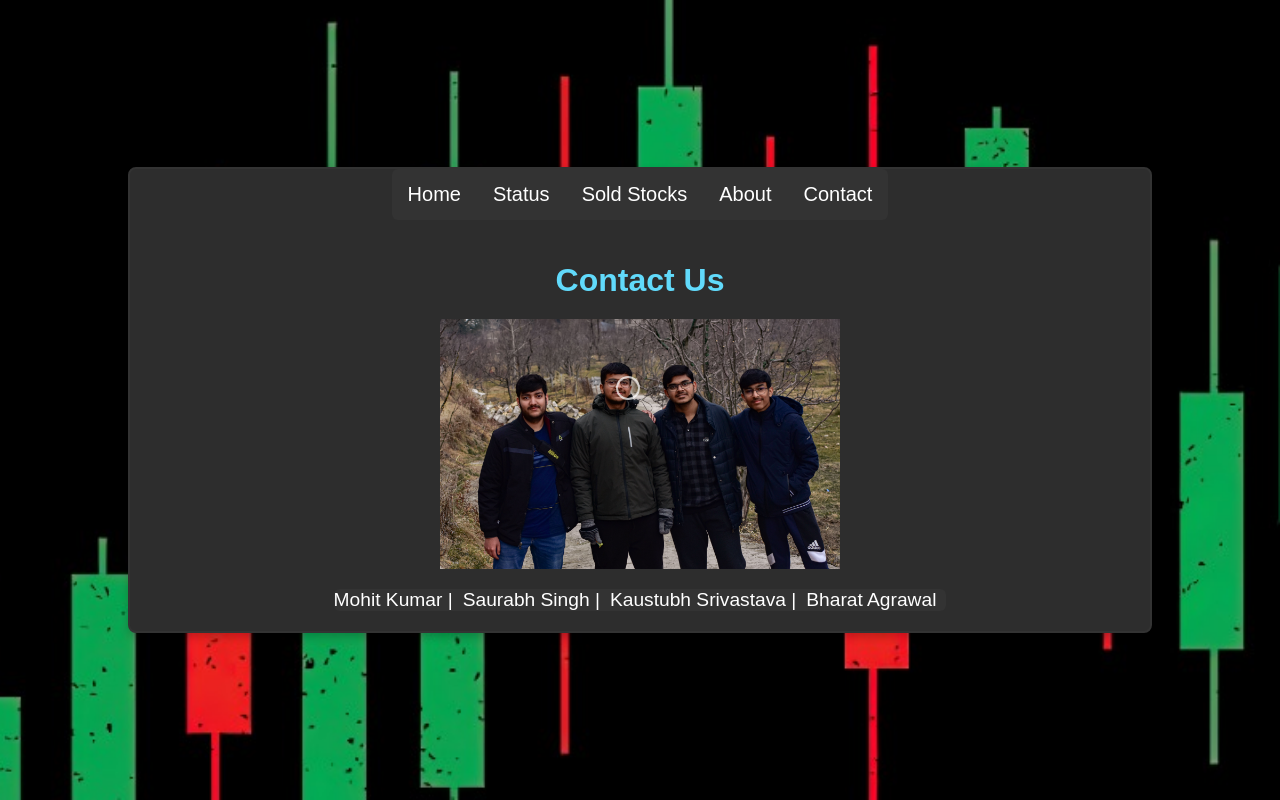
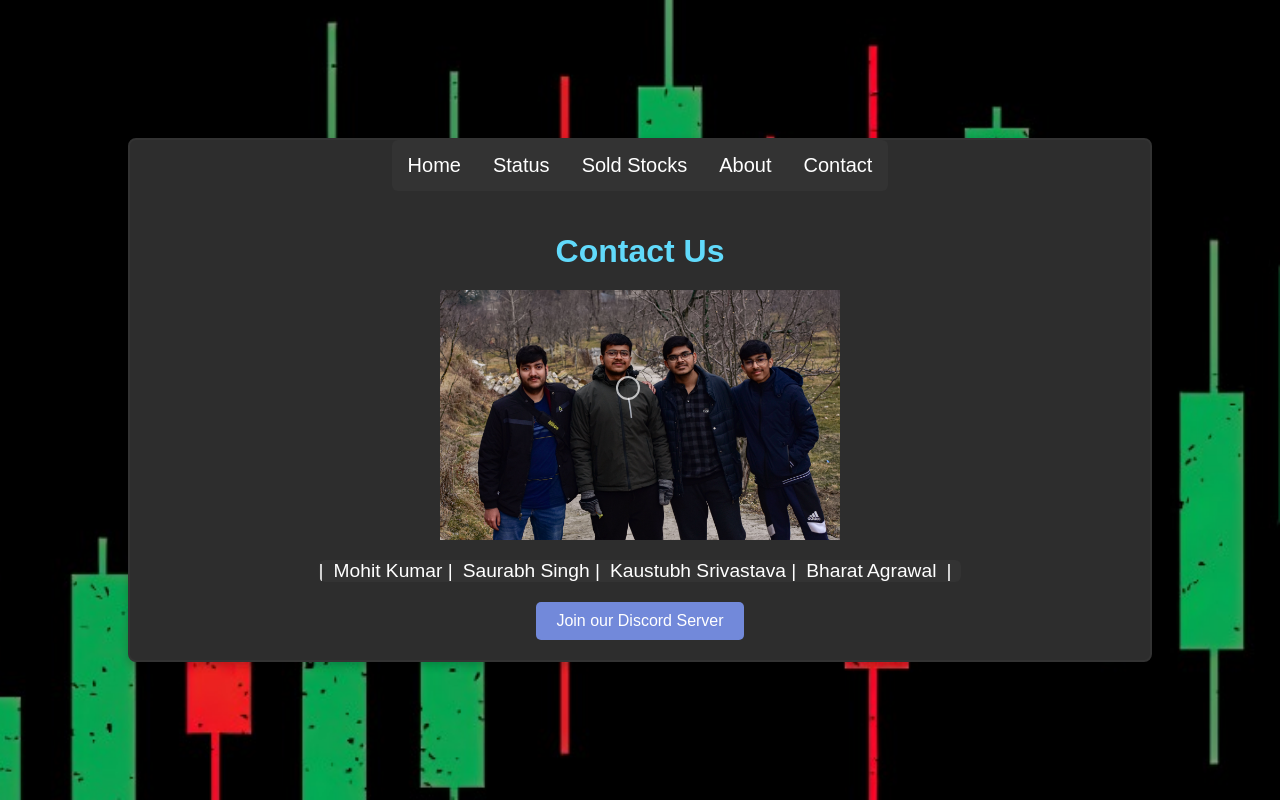
Before and after one commit to bharat-agrawal-05/krackhack, a Flask app: page /contact in a window 1280 px wide. Run offline with Flask 3, Linux system fonts and the light colour scheme.

Commit message:
finalPrep

```diff
--- a/lol/templates/b.html
+++ b/lol/templates/b.html
@@ -17,7 +17,7 @@
                 <li><a class="up" id="contact" href="{{ url_for('contact')}}" >Contact</a></li>
             </ul>
         </div>
-        <h1>Stock Price Data</h1>
+        <h1>Portfolio</h1>
         <table>
             <thead>
                 <tr>
--- a/lol/templates/contact.html
+++ b/lol/templates/contact.html
@@ -39,6 +39,19 @@
             font-size: 1.2rem;
             color: white;
         }
+        .discord-button {
+            display: inline-block;
+            margin-top: 20px;
+            background-color: #7289DA;
+            color: #FFFFFF;
+            padding: 10px 20px;
+            border-radius: 5px;
+            text-decoration: none;
+            transition: background-color 0.3s ease;
+        }
+        .discord-button:hover {
+            background-color: #5465AC;
+        }
     </style>
 </head>
 <body>
@@ -76,13 +89,18 @@ document.addEventListener("mousemove", function(event) {
             <!-- Names of people from left to right -->
             <div class="contact-names">
                 <ul>
+                    <li>|</li>
                     <li>Mohit Kumar |</li>
                     <li>Saurabh Singh |</li>
                     <li>Kaustubh Srivastava |</li>
                     <li>Bharat Agrawal</li>
+                    <li>|</li>
                     <!-- Add more names as needed -->
                 </ul>
             </div>
+
+            <!-- Discord Button -->
+            <a href="https://discord.gg/qyfDqGPM" class="discord-button">Join our Discord Server</a>
         </div>
     </div>
 </body>
--- a/lol/templates/index.html
+++ b/lol/templates/index.html
@@ -31,7 +31,7 @@
             </ul>
         </div>
         <div class="container">
-            <h1>Stock Price Checker</h1>
+            <h1 >SimuTradeX</h1>
             <form id="stockForm">
                 <input type="text" id="companyName" placeholder="Enter Company Name">
                 <button type="submit" id="searchButton">Check Price</button>
--- a/lol/templates/sold_stocks.html
+++ b/lol/templates/sold_stocks.html
@@ -32,7 +32,7 @@ document.addEventListener("mousemove", function(event) {
             </ul>
         </div>
         <div class="container">
-            <h1>Sold Stocks</h1>
+            <h1>Investment History</h1>
             <table>
                 <thead>
                     <tr>
```
Also changed, not shown: lol/stock_data.json (added, +1 -0 lines).
